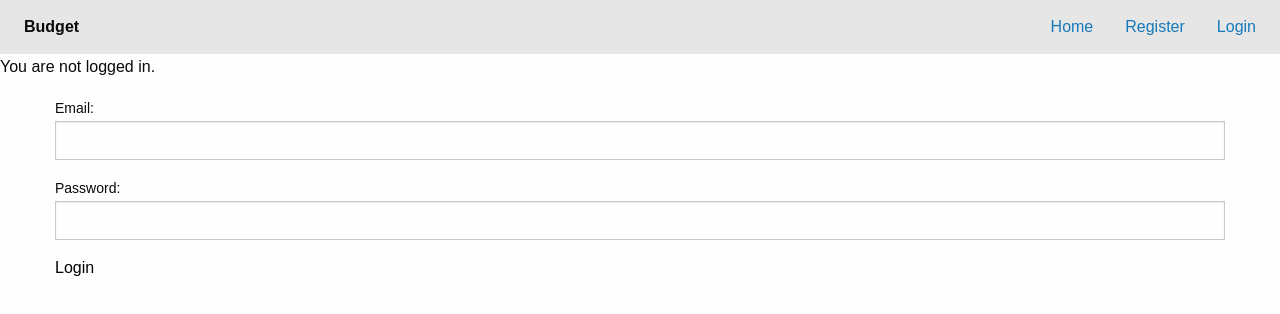
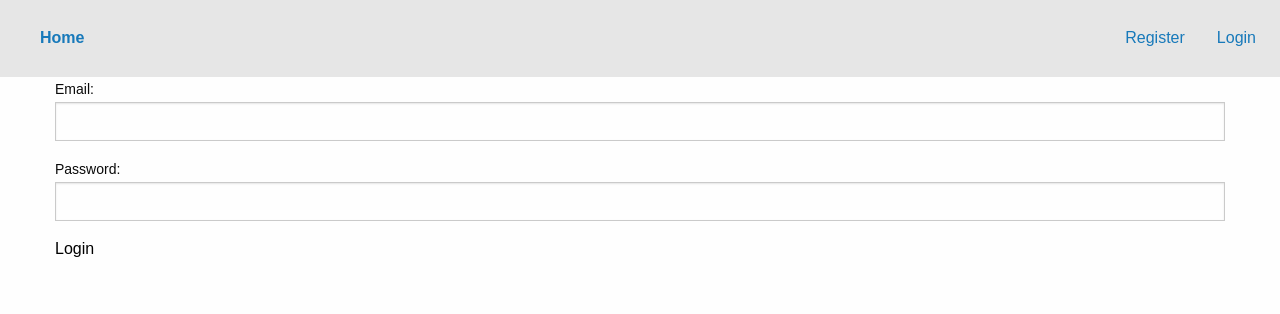
Before and after one commit to martynbiz/budget-reactjs, a React (Create React App) app: page /login in a window 1280 px wide. Shown: the top 314 px of the page. Built offline with nearby package versions, Linux system fonts and the light colour scheme.

Commit message:
Logout button

```diff
--- a/package.json
+++ b/package.json
@@ -3,11 +3,14 @@
   "version": "0.1.0",
   "private": true,
   "dependencies": {
+    "foundation-sites": "^6.5.0-rc.2",
+    "jquery": "^3.3.1",
     "npm-run-all": "^4.1.3",
     "react": "^16.5.0",
     "react-dom": "^16.5.0",
     "react-router-dom": "^4.3.1",
-    "react-scripts": "1.1.5"
+    "react-scripts": "1.1.5",
+    "what-input": "^5.1.2"
   },
   "scripts": {
     "build-css": "node-sass-chokidar src/ -o src/",
--- a/src/App.js
+++ b/src/App.js
@@ -1,4 +1,4 @@
-import React from 'react'
+import React, { Component } from 'react'
 
 import Home from './components/Home'
 import Transactions from './components/Transactions';
@@ -9,7 +9,6 @@ import Login from './components/Login';
 import Register from './components/Register';
 import NotFound from './components/NotFound';
 import PrivateRoute from './components/PrivateRoute';
-import AuthButton from './components/AuthButton';
 import TopBar from './components/TopBar';
 
 import {
@@ -18,11 +17,22 @@ import {
   Route
 } from 'react-router-dom';
 
-const App = () => (
+import $ from 'jquery';
+import 'foundation-sites';
+
+export class App extends Component {
+
+  // add foundation to the document (page) only after the other page
+  // elements have been loaded.
+  componentDidMount() {
+      $(document).foundation();
+  }
+
+  render() {
+    return (
       <BrowserRouter>
         <div>
           <TopBar/>
-      <AuthButton />
           <div className="grid-container">
             <div className="grid-x">
               <div className="cell small-12">
@@ -42,5 +52,32 @@ const App = () => (
         </div>
       </BrowserRouter>
     );
+  }
+}
+
+// const App = () => (
+//   <BrowserRouter>
+//     <div>
+//       <TopBar/>
+//       <AuthButton />
+//       <div className="grid-container">
+//         <div className="grid-x">
+//           <div className="cell small-12">
+//             <Switch>
+//               <Route path="/" component={Home} exact/>
+//               <PrivateRoute path="/transactions" component={Transactions}/>
+//               <PrivateRoute path="/categories" component={Categories}/>
+//               <PrivateRoute path="/tags" component={Tags}/>
+//               <PrivateRoute path="/funds" component={Funds} />
+//               <Route path="/login" component={Login} />
+//               <Route path="/register" component={Register} />
+//               <Route component={NotFound}/>
+//             </Switch>
+//           </div>
+//         </div>
+//       </div>
+//     </div>
+//   </BrowserRouter>
+// );
 
 export default App
--- a/src/components/AuthButton.js
+++ b/src/components/AuthButton.js
@@ -8,20 +8,11 @@ import {
 
 const AuthButton = withRouter(
   ({ history }) =>
-    Auth.isAuthenticated ? (
-      <p>
-        Welcome!{" "}
-        <button
-          onClick={() => {
-            Auth.signout(() => history.push("/"));
-          }}
-        >
-          Sign out
-        </button>
-      </p>
-    ) : (
-      <p>You are not logged in.</p>
-    )
+    <a onClick={() => {
+      if (window.confirm("Are you sure you want to logout?")) {
+        Auth.signout(() => history.push("/"));
+      }
+    }}>Logout</a>
 );
 
 export default AuthButton;
--- a/src/components/TopBar.js
+++ b/src/components/TopBar.js
@@ -1,16 +1,18 @@
 import React from 'react';
 
 import {
-  NavLink
+  NavLink,
+  Link
 } from 'react-router-dom';
 
 import Auth from './fakeAuth';
+import AuthButton from './AuthButton';
 
 const TopBar = () => (
   <div className="top-bar">
     <div className="top-bar-left">
       <ul className="dropdown menu" data-dropdown-menu>
-        <li className="menu-text">Budget</li>
+        <li className="menu-text"><Link to="/">Home</Link></li>
       </ul>
     </div>
     <div className="top-bar-right show-for-medium">
@@ -20,10 +22,10 @@ const TopBar = () => (
           <li><NavLink to="/categories">Categories</NavLink></li>
           <li><NavLink to="/tags">Tags</NavLink></li>
           <li><NavLink to="/funds">Funds</NavLink></li>
+          <li><AuthButton/></li>
         </ul>
       ) : (
         <ul className="dropdown menu" data-dropdown-menu>
-          <li><NavLink to="/">Home</NavLink></li>
           <li><NavLink to="/register">Register</NavLink></li>
           <li><NavLink to="/login">Login</NavLink></li>
         </ul>
```
Also changed, not shown: 1 other file (tests, documents, lock files or other folders). Lines whose indentation alone changed are shown as unchanged.
